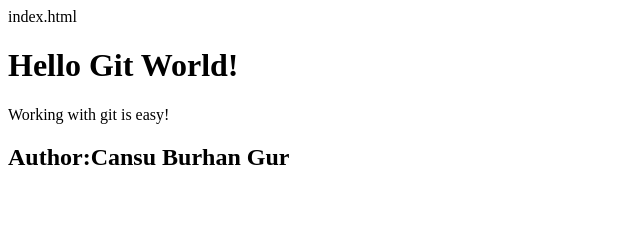
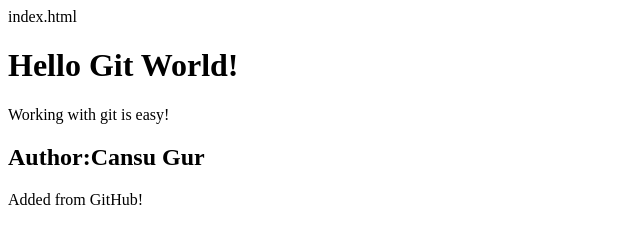
Before and after one commit to Cansu35/GitHubMasterClass, a plain HTML site: page index.html in a window 1280 px wide. Shown: the whole page, without its empty margins (0-640 px from the left). Drawn offline with Linux system fonts and the light colour scheme.

Commit message:
Update index.html
Add some code from GitHub

```diff
--- a/index.html
+++ b/index.html
@@ -7,4 +7,9 @@ index.html
 
 </div>
 
-<h2>Author:Cansu Burhan Gur</h2>
+<h2>Author:Cansu Gur</h2>
+
+<div>
+	<p>Added from GitHub!</p>
+
+</div>
```
